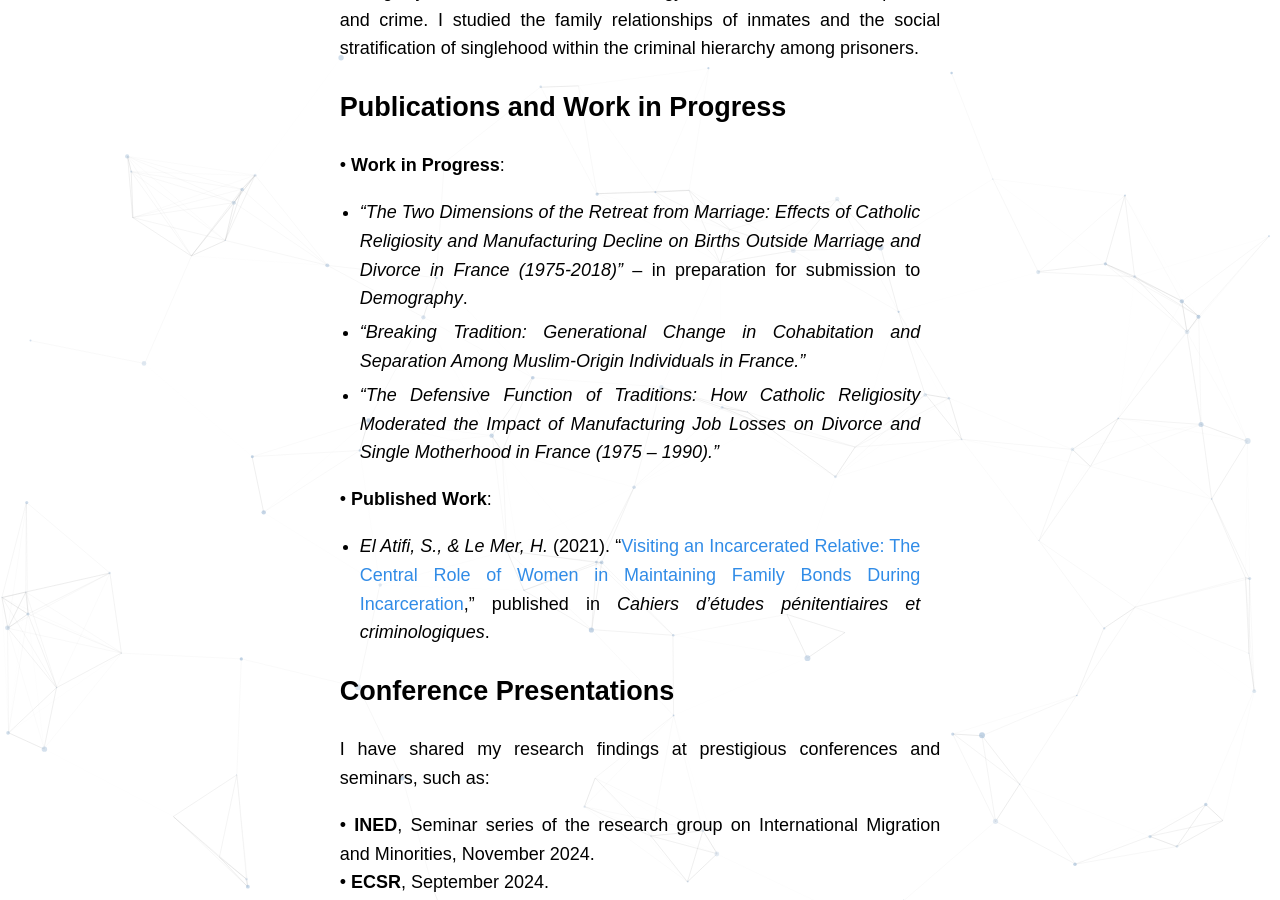
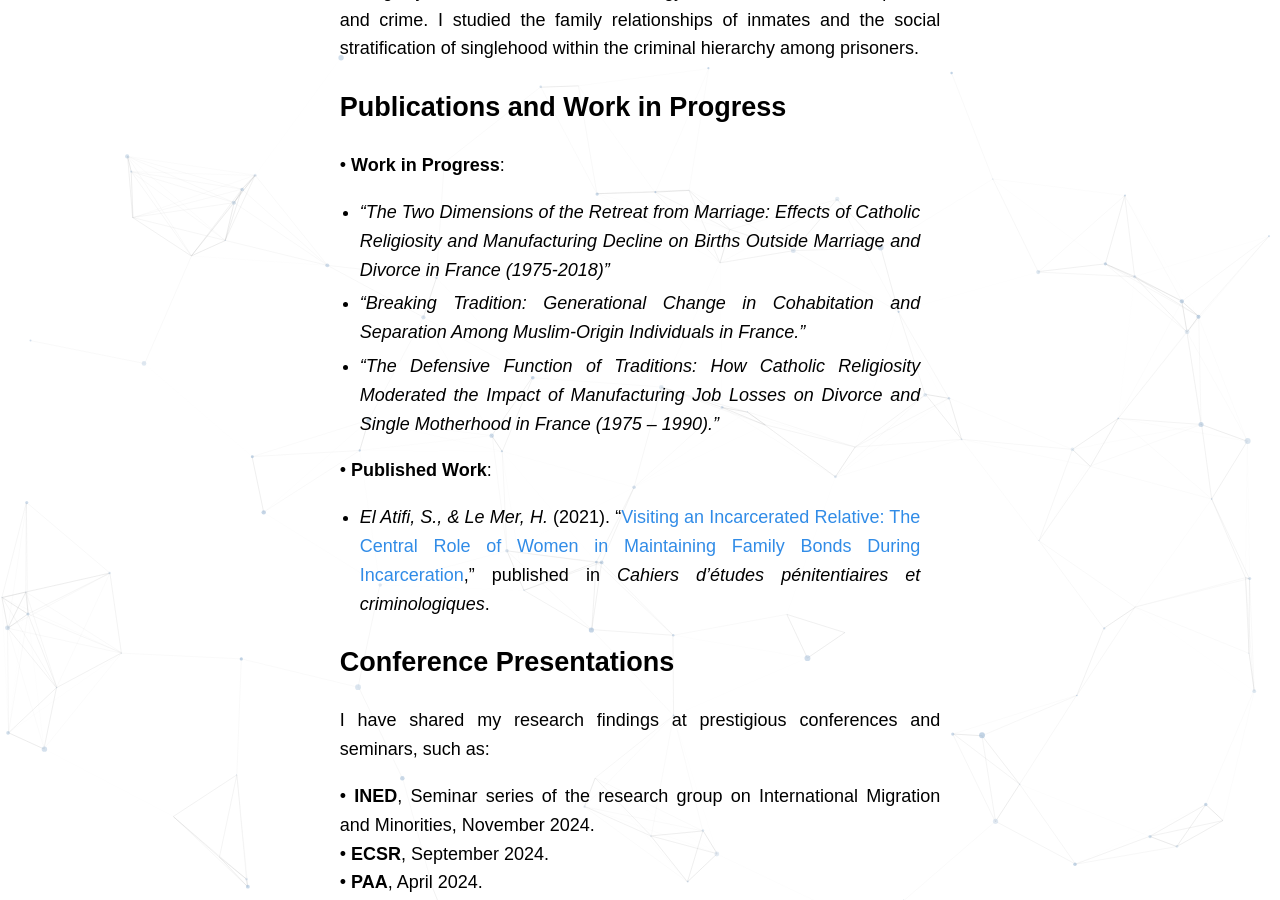
Before and after one commit to sofianelatifi/sofianelatifi.github.io, a Jekyll site: the page built from research.md, in a window 1280 px wide and 900 px high, scrolled down 431 px. Built offline with Jekyll 4.4.1, drawn with Linux system fonts in a browser that asks for light colours.

Commit message:
Update research.md

```diff
--- a/research.md
+++ b/research.md
@@ -28,7 +28,7 @@ During my research master's in sociology, I worked on issues of prisons and crim
 ## Publications and Work in Progress
 
 • **Work in Progress**:
-  - *“The Two Dimensions of the Retreat from Marriage: Effects of Catholic Religiosity and Manufacturing Decline on Births Outside Marriage and Divorce in France (1975-2018)”* – in preparation for submission to *Demography*.
+  - *“The Two Dimensions of the Retreat from Marriage: Effects of Catholic Religiosity and Manufacturing Decline on Births Outside Marriage and Divorce in France (1975-2018)”*
   - *“Breaking Tradition: Generational Change in Cohabitation and Separation Among Muslim-Origin Individuals in France.”*
   - *“The Defensive Function of Traditions: How Catholic Religiosity Moderated the Impact of Manufacturing Job Losses on Divorce and Single Motherhood in France (1975 – 1990).”*
 
```
